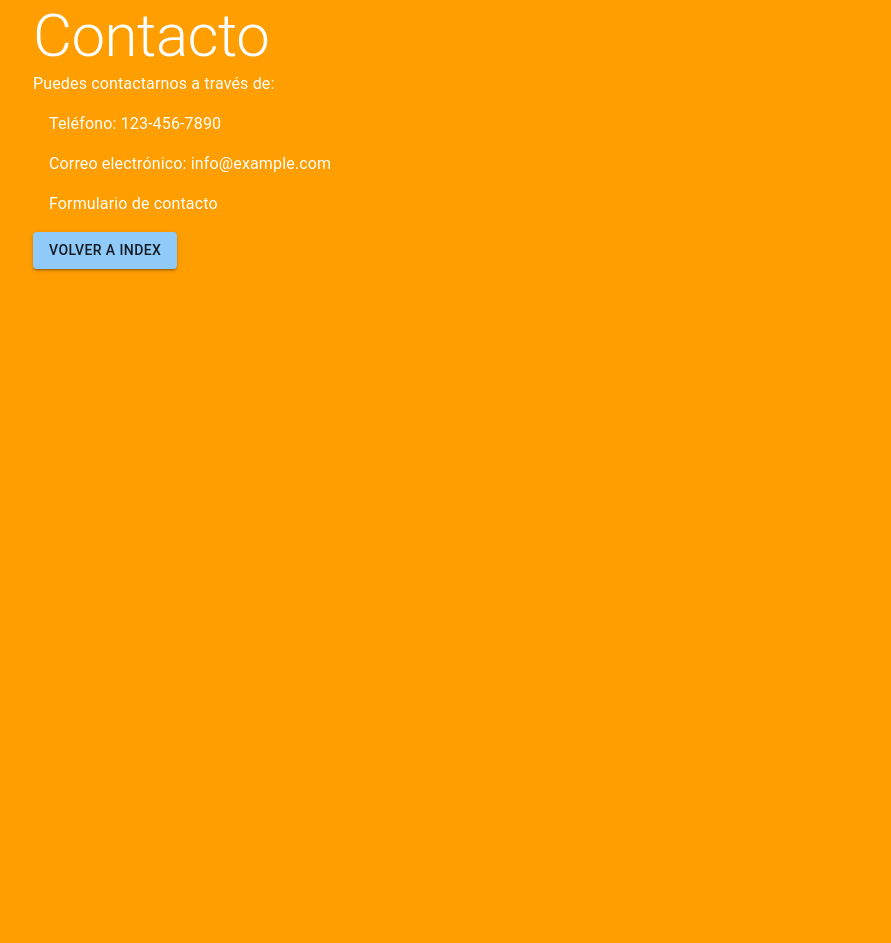
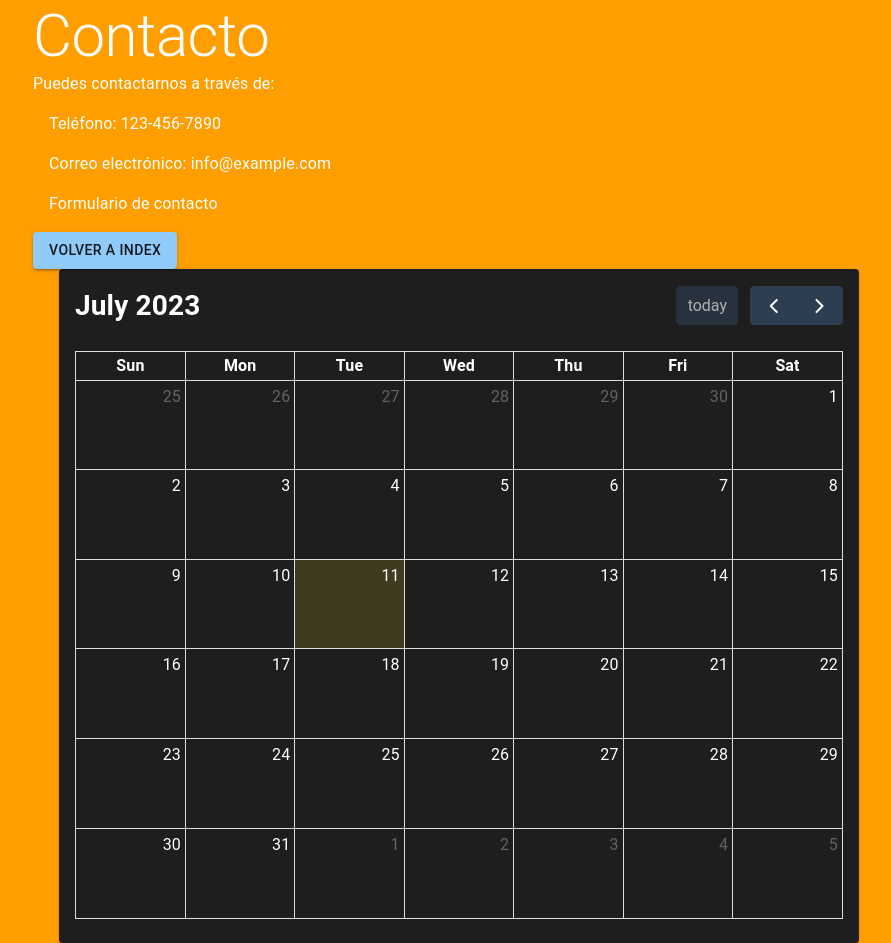
Before and after one commit to l4s10/Base-Front, a Next.js app: page /contacto in a window 1280 px wide. Shown: the whole page, without its empty margins (181-1072 px from the left). Before the commit the page ends 800 px from the top, so only its background shows below. Built offline with nearby package versions, Linux system fonts and the light colour scheme.

Commit message:
importando fullcalendar

```diff
--- /dev/null
+++ b/components/Calendar.jsx
@@ -0,0 +1,14 @@
+import React from 'react'
+import FullCalendar from '@fullcalendar/react'
+import dayGridPlugin from '@fullcalendar/daygrid' // a plugin!
+
+export default class CalendarExample extends React.Component {
+    render() {
+        return (
+        <FullCalendar
+            plugins={[ dayGridPlugin ]}
+            initialView="dayGridMonth"
+        />
+        )
+    }
+}
--- a/package.json
+++ b/package.json
@@ -11,6 +11,9 @@
   "dependencies": {
     "@emotion/react": "^11.11.1",
     "@emotion/styled": "^11.11.0",
+    "@fullcalendar/core": "^6.1.8",
+    "@fullcalendar/daygrid": "^6.1.8",
+    "@fullcalendar/react": "^6.1.8",
     "@mui/material": "^5.14.1",
     "axios": "^1.4.0",
     "bootstrap": "^4.6.0",
--- a/pages/contacto/index.js
+++ b/pages/contacto/index.js
@@ -1,7 +1,14 @@
 import React from 'react';
 import Head from 'next/head';
 import Link from 'next/link';
-import { Typography, Button, Container, List, ListItem } from '@mui/material';
+import { Typography, Button, Container, List, ListItem, Card, CardContent, Box } from '@mui/material';
+import { styled } from '@mui/system';
+import CalendarExample from '../../components/Calendar';
+
+const StyledCard = styled(Card)({
+  maxWidth: '800px',  // Establece la anchura máxima de la tarjeta
+  margin: '0 auto',  // Centra la tarjeta en el contenedor
+});
 
 const Contacto = () => {
   return (
@@ -23,6 +30,9 @@ const Contacto = () => {
           </Link>
         </section>
       </Container>
+      <StyledCard>
+        <CardContent><CalendarExample /></CardContent>
+      </StyledCard>
     </div>
   );
 };
```
Also changed, not shown: 1 other file (tests, documents, lock files or other folders).
